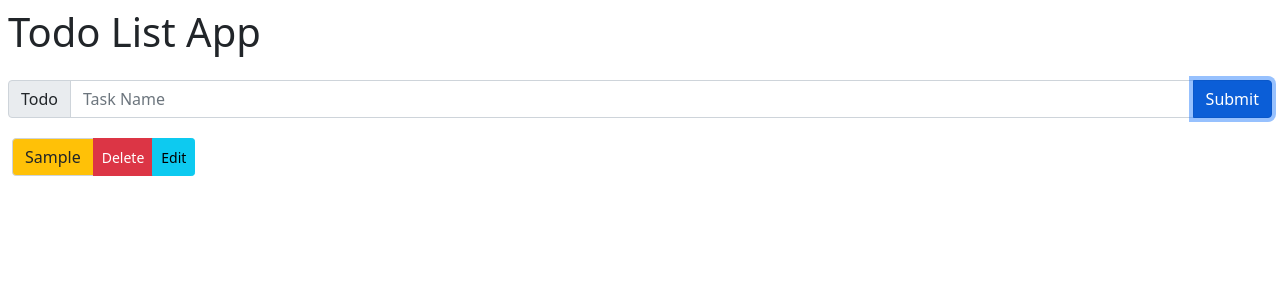
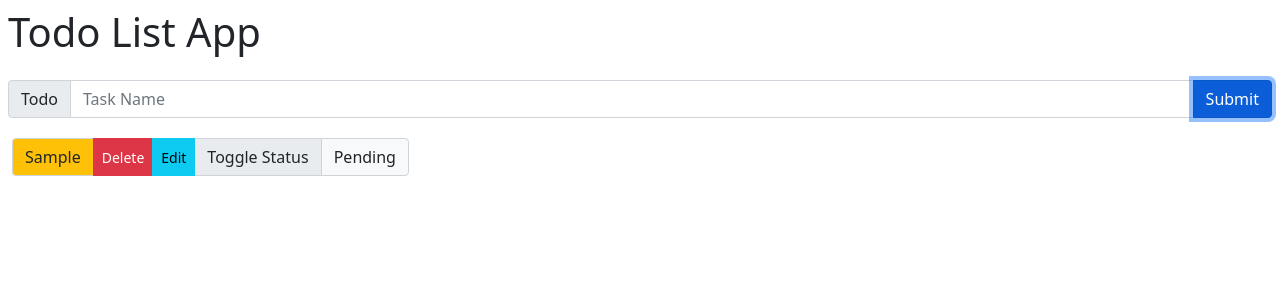
Before and after one commit to Hqasim/ToDo-List-React, a React (Create React App) app in the folder todo-list-app/: page / in a window 1280 px wide. Both pictures are taken after typing "Sample" into the empty fields and a click on the input 1232 px from the left and 99 px from the top of the page. Shown: the top 300 px of the page. Built offline with nearby package versions, Linux system fonts and the light colour scheme.

Commit message:
Added Task Completion Toggle

```diff
--- a/todo-list-app/src/components/core.jsx
+++ b/todo-list-app/src/components/core.jsx
@@ -20,7 +20,7 @@ function Core() {
             type: 'ADD',
             payload: {
                 description: userInput,
-                status: true
+                status: false
             }
         });
         // Reads store contents and appends to local state
@@ -55,7 +55,20 @@ function Core() {
         });
 
         // Reads store contents and appends to local state
-        setTasks(store.getState())
+        setTasks(store.getState());
+    }
+
+    // Toggle Status
+    const toggleStatus = (task) => {
+        store.dispatch({
+            type: 'STATUS',
+            payload: {
+                id: task.id,
+            }
+        });
+
+        // Reads store contents and appends to local state
+        setTasks(store.getState());
     }
 
     // Display Tasks
@@ -65,6 +78,9 @@ function Core() {
                 <span className="input-group-text bg-warning text-dark">{task.description}</span>
                 <button onClick={() => handleDelete(task)} className='btn btn-danger btn-sm'>Delete</button>
                 <button onClick={() => handleEdit(task)} className='btn btn-info btn-sm'>Edit</button>
+                <span className='input-group-text' onClick={() => toggleStatus(task)}>Toggle Status</span>
+                <span className='input-group-text bg-light text-dark'>{task.status ? 'Completed' : 'Pending'}</span>
+
             </div>
         </div >
     );
--- a/todo-list-app/src/redux/reducer.js
+++ b/todo-list-app/src/redux/reducer.js
@@ -24,7 +24,12 @@ const tasks = (state = [], action) => {
             editedState[objIndex].description = action.payload.description
 
             return [...editedState];
+        case 'STATUS':
+            let editedStateStatus = state
+            let objIndexStatus = editedStateStatus.findIndex(obj => obj.id == action.payload.id);
 
+            editedStateStatus[objIndexStatus].status = !editedStateStatus[objIndexStatus].status
+            return [...editedStateStatus];
         default:
             return state
     }
```
